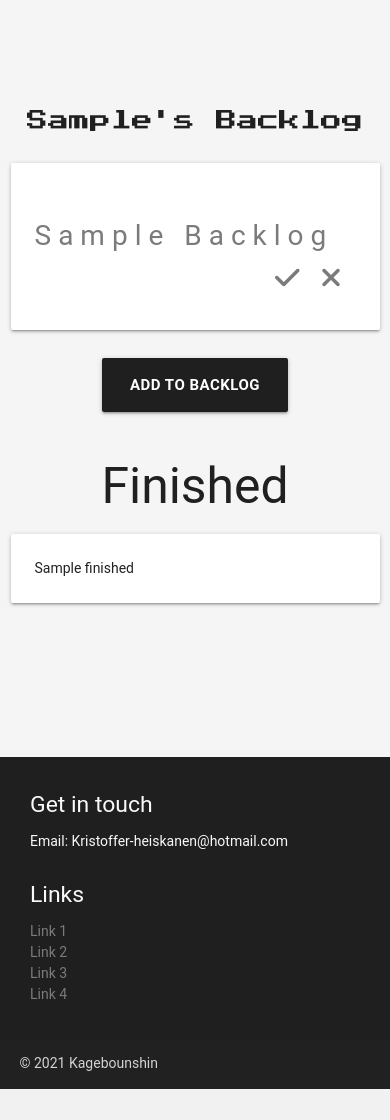
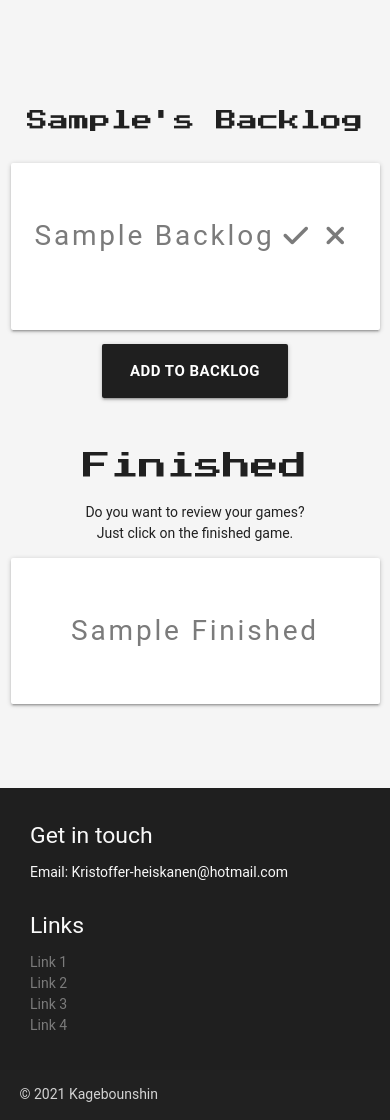
Before and after one commit to Kagebounshin/game-rating-site, a Flask app: page /profile/1 in a window 390 px wide. Shown: the part 56-1176 px from the top of the page. Before the commit the page ends 1145 px from the top, so only its background shows below. Run offline with Flask 2, Linux system fonts and the light colour scheme; the visitor is signed in with stand-in values (Sample User, id 1); a database or web service that is not in the repository returns one stand-in record (values such as "Sample title"); some libraries are stand-ins or nearby versions.

Commit message:
restructured the code, worked on media queries, added some jinja if statements

```diff
--- a/static/css/style.css
+++ b/static/css/style.css
@@ -132,7 +132,8 @@ a.sidenav-trigger.left {
    transform: scaleX(-1);
 }
 
-.hero-container h1 {
+.hero-container h1,
+.profile-container h2 {
     font-family: 'Press Start 2P', sans-serif;
 }
 
@@ -233,10 +234,15 @@ a.sidenav-trigger.left {
     .reviews-container img {
         width: 100%;
         height: auto;
-     }
+    }
 
     .profile-container h1 {
         font-size: 1.5rem;
+    }
+
+    .profile-container h2,
+    .reviews-container h1 {
+        font-size: 2rem;
     }
 
 }
@@ -435,9 +441,10 @@ hr {
     display: inline;
 }
 
-.backlog p {
+.backlog p,
+.finished-backlog p {
     font-size: 2rem;
-    letter-spacing: .5rem;
+    letter-spacing: .2rem;
 }
 
 .backlog i {
--- a/templates/profile.html
+++ b/templates/profile.html
@@ -6,21 +6,23 @@
                 {{ username }}'s Backlog
             </h1>
         </div>
-
 <!-- Show this if you havn't added to your list -->
     {% if backlogs|length == 0 %}
         <div class="row backlog-container bg-color-backlog center-align">
             <div class="col s12 m10 offset-m1 l8 offset-l2">
-            <p>You dont have any games in your backlog!</p>
-            <a href="{{ url_for('add_backlog') }}" class="btn waves-effect waves-light btn-large">Add to Backlog</a>
+                <p>
+                    You dont have any games in your backlog!
+                </p>
+                <a href="{{ url_for('add_backlog') }}" class="btn waves-effect waves-light btn-large">
+                    Add to Backlog
+                </a>
             </div>
         </div>
     {% endif %}
 <!-- Show this if you have added to your list -->
     {% if backlogs|length != 0 %}
-    <div class="row backlog-container bg-color-backlog center-align">
+        <div class="row center-align">
             <div class="col s12 m8 offset-m2 l6 offset-l3">
-
                 <div class="card-panel left-align backlog">
                     {% for backlog in backlogs %}
                         <p class="capitilize games">
@@ -38,19 +40,40 @@
                 </div>
                 <a href="{{ url_for('add_backlog') }}" class="btn waves-effect waves-light btn-large">Add to Backlog</a>
             </div>
+        </div>
     {% endif %}
-
+<!-- Show this if you havn't fiished any games -->
+    {% if finish|length == 0 %}
+        <div class="row center-align">
+            <div class="col s12 m10 offset-m1 l8 offset-l2">
+                <p>
+                    You havn't finished a any games yet!
+                </p>
+            </div>
+        </div>
+    {% endif %}
+<!-- Show this if you have finshed a game -->
+    {% if finish|length != 0 %}
         <div class="col s12 m8 offset-m2 l6 offset-l3">
             <h2 class="center-align">
                 Finished
             </h2>
-                <div class="card-panel left-align backlog">
+            <p class="center-align">
+                Do you want to review your games?<br>
+                Just click on the finished game.
+            </p>
+
+            <div class="card-panel center-align finished-backlog">
                 {% for finished in finish %}
-                        {{ finished.backlog_name }}<br>
+                    <p class="capitilize games">
+                        <a href="">
+                            {{ finished.backlog_name }}
+                        </a>
+                        <br>
+                    </p>
                 {% endfor %}
             </div>
         </div>
-
-    </div>
+    {% endif %}
 </div>
 {% endblock %}
```
Lines whose indentation alone changed are shown as unchanged.
